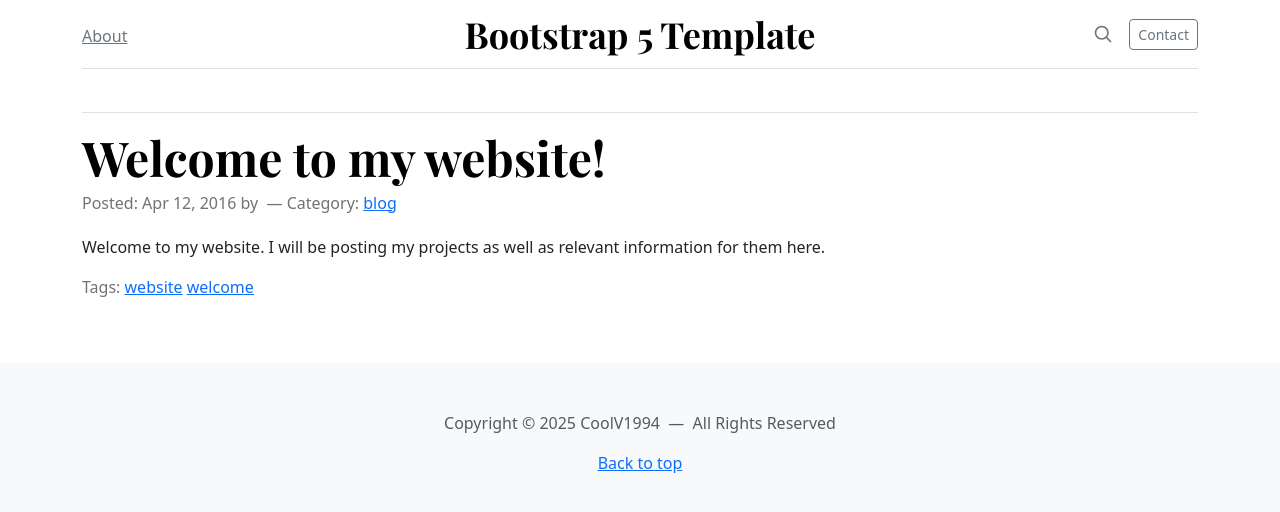
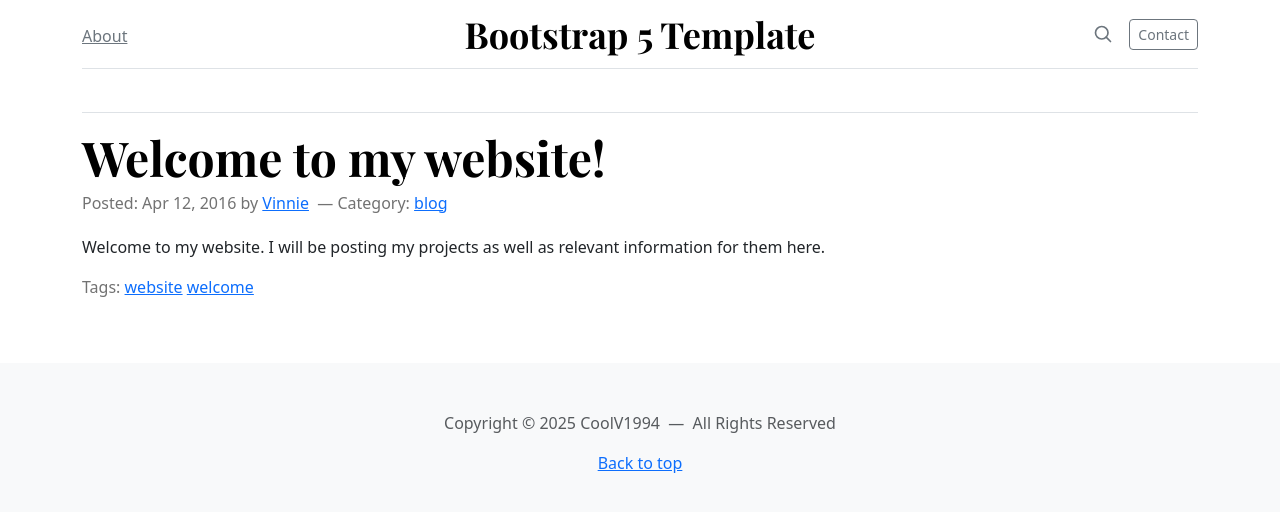
Before and after one commit to CoolV1994/Template-Bootstrap-5, a Jekyll site: the page built from _posts/2016-04-12-welcome.md, in a window 1280 px wide. Shown: the top 512 px of the page. Built offline with Jekyll 4.4.1, drawn with Linux system fonts in a browser that asks for light colours.

Commit message:
Update post.html

```diff
--- a/_layouts/post.html
+++ b/_layouts/post.html
@@ -12,7 +12,8 @@ css:
 				<p class="blog-post-meta">
 Posted: {{ page.date | date: "%b %-d, %Y" }}
 {% if page.author %}
-{% assign author = site.authors | find_exp: "doc", "doc.path == '_authors/{{ page.author }}.md'" %}
+{% assign author_doc = page.author | prepend: '_authors/' | append: '.md' %}
+{% assign author = site.authors | find_exp: "doc", "doc.path == author_doc" %}
  by <a href="{{ author.url | prepend: site.baseurl }}">{{ author.name }}</a>
 {% endif %}
 {% if page.categories %}
```
